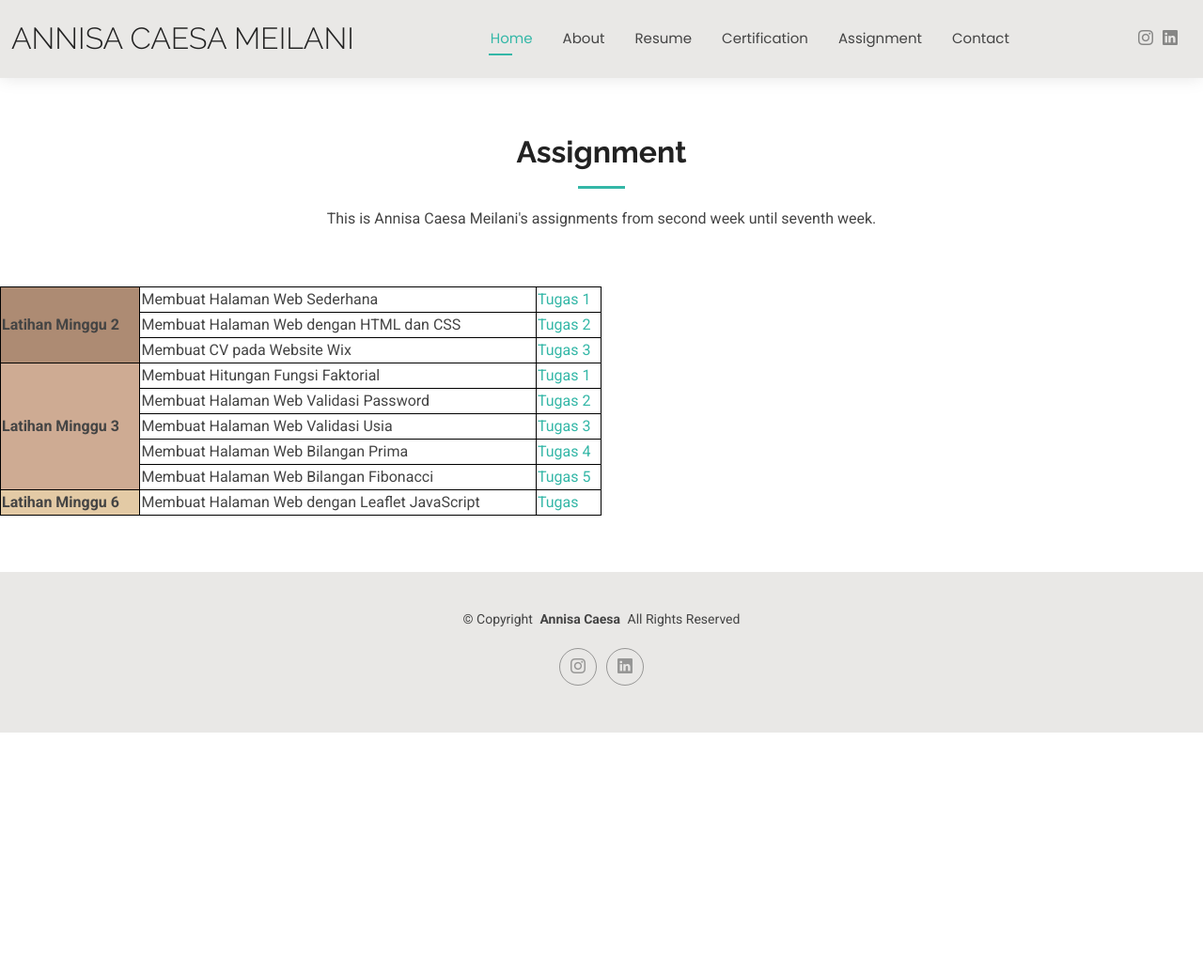
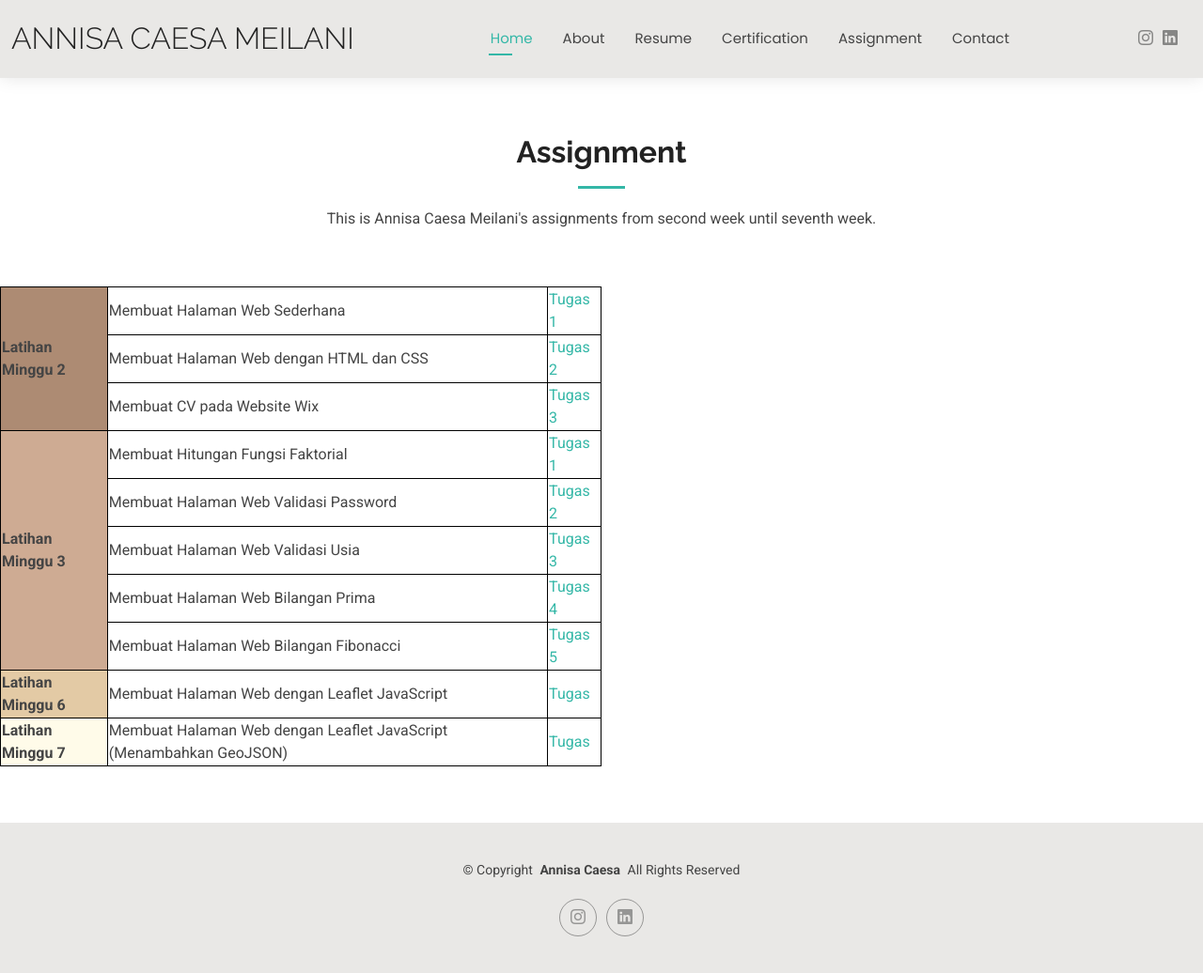
Before and after one commit to caesannisa/bootstrap, a plain HTML site: page assignment.html in a window 1280 px wide. Shown: the whole page at 94% size. Before the commit the page ends 800 px from the top, so only its background shows below. Drawn offline with Linux system fonts and the light colour scheme.

Commit message:
assignment.html

```diff
--- a/assignment.html
+++ b/assignment.html
@@ -131,7 +131,12 @@
           <th rowspan="1" bgcolor="#E3CAA5">Latihan Minggu 6</th>
           <td>Membuat Halaman Web dengan Leaflet JavaScript</td>
           <td><a href="https://caesannisa.github.io/leaflet/">Tugas </a></td>
-      </tr>
+        </tr>
+        <tr>
+          <th rowspan="1" bgcolor="#FFFBE9">Latihan Minggu 7</th>
+          <td>Membuat Halaman Web dengan Leaflet JavaScript (Menambahkan GeoJSON)</td>
+          <td><a href="https://caesannisa.github.io/leaflet/">Tugas </a></td>
+        </tr>
     </table>
     </section><!-- /Portfolio Section -->
 
```
